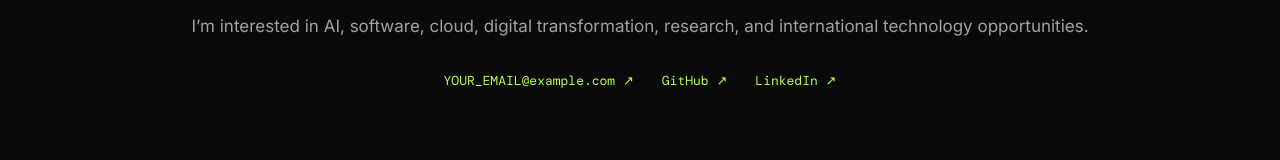
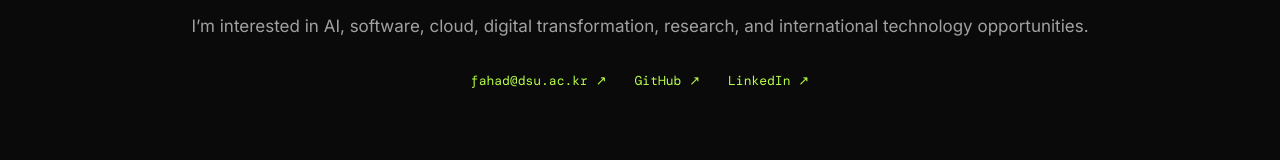
Before and after one commit to farhad9167/farhadhossain.github.io, a plain HTML site: page index.html in a window 1280 px wide. Shown: the part 5694-5854 px from the top of the page. Drawn offline with nearby package versions, Linux system fonts and the light colour scheme.

Commit message:
Update email address in contact links

```diff
--- a/index.html
+++ b/index.html
@@ -230,7 +230,7 @@
           research, and international technology opportunities.
         </p>
         <div class="contact-links">
-          <a href="mailto:fahad@dsu.ac.kr">YOUR_EMAIL@example.com ↗</a>
+          <a href="mailto:fahad@dsu.ac.kr">fahad@dsu.ac.kr ↗</a>
           <a href="https://github.com/" target="_blank" rel="noopener">GitHub ↗</a>
           <a href="https://www.linkedin.com/" target="_blank" rel="noopener">LinkedIn ↗</a>
         </div>
```
